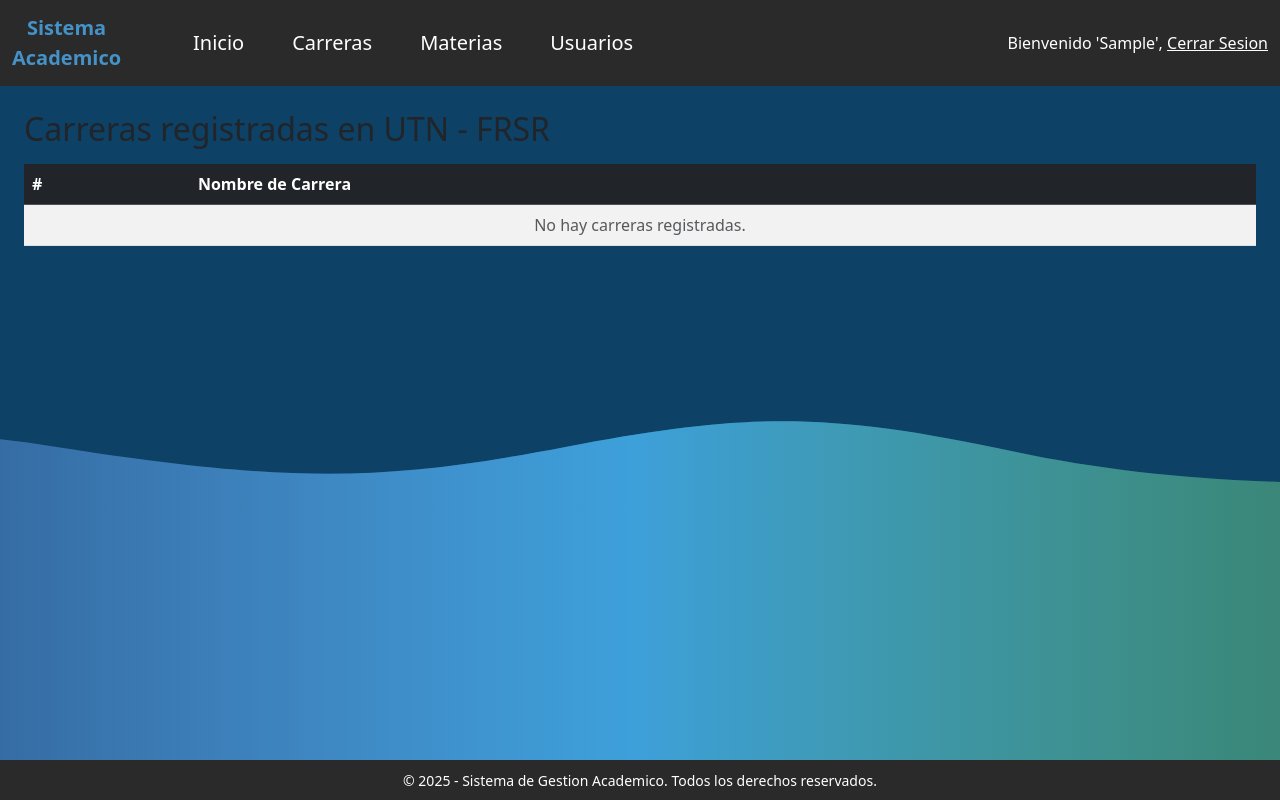
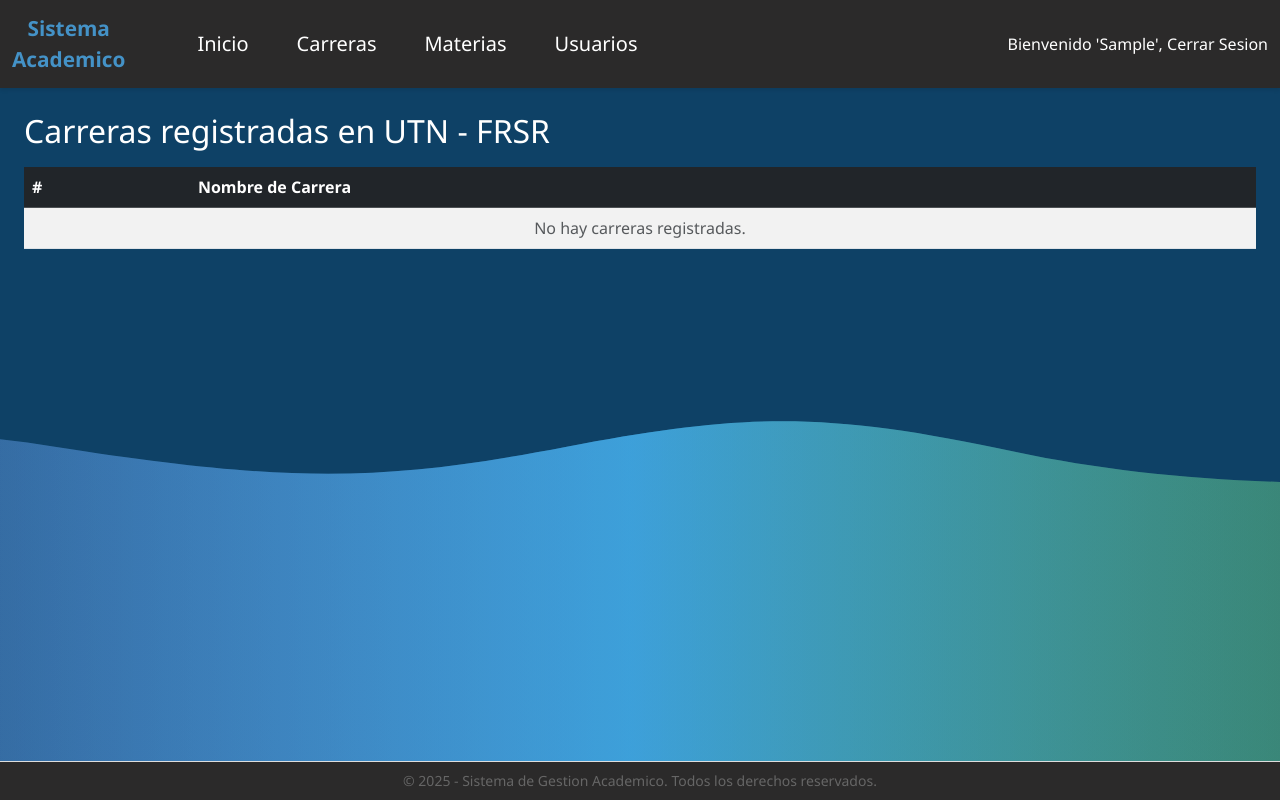
Before and after one commit to UTN-BDA/gestion_academica, a Django app: page /administration/carreras/ in a window 1280 px wide. Run offline with Django 4.2, Linux system fonts and the light colour scheme; the visitor is signed in with stand-in values (Sample User, id 1); data that the repository does not hold is empty.

Commit message:
modifico front de carreras

```diff
--- a/app/static/base_admin.css
+++ b/app/static/base_admin.css
@@ -42,3 +42,7 @@ svg {
 		background-color: #0e4166;
     background-image: linear-gradient(to bottom, rgba(14, 65, 102, 0.86), #0e4166);
 	}
+
+.titulo-carreras {
+    color: white;
+}
--- a/app/templates/app/base_admin.html
+++ b/app/templates/app/base_admin.html
@@ -7,6 +7,7 @@
     <title>Sistema Academico</title>
     <link href="https://cdn.jsdelivr.net/npm/bootstrap@5.3.2/dist/css/bootstrap.min.css" rel="stylesheet">
     <link rel="stylesheet" href="{% static 'base_admin.css' %}">
+    <link rel="stylesheet" href="{% static 'css/base.css' %}">
     <style>
         body {
             margin: 0;
--- a/materias/templates/carreras_admin.html
+++ b/materias/templates/carreras_admin.html
@@ -1,7 +1,7 @@
 {% extends 'app/base_admin.html' %}
 
 {% block content %}
-<h2>Carreras registradas en UTN - FRSR</h2>
+<h2 class="titulo-carreras">Carreras registradas en UTN - FRSR</h2>
 
 <table class="table table-striped mt-3">
     <thead class="table-dark">
```
